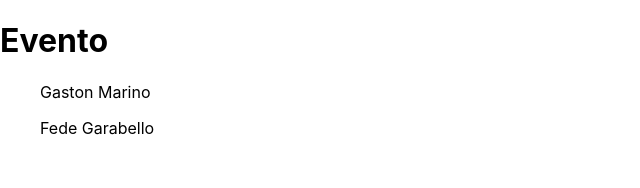
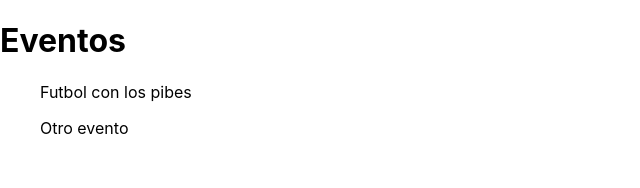
Before and after one commit to gmarino86/tp2-apphib, a React (Create React App) app in the folder front/: page / in a window 1280 px wide. Shown: the top 188 px of the page, without its empty margins (0-640 px from the left). Built offline with nearby package versions, Linux system fonts and the light colour scheme.

Commit message:
Home Con eventos

```diff
--- a/front/src/App.js
+++ b/front/src/App.js
@@ -1,9 +1,9 @@
-import Evento from './components/Evento/Evento';
+import Eventos from './components/Eventos/Eventos';
 import './App.css';
 
 function App() {
   return (
-    <Evento />
+    <Eventos />
   )
 }
 
--- a/front/src/components/Evento/Evento.jsx
+++ /dev/null
@@ -1,18 +0,0 @@
-import EventoJugadorListItem from "./EventoJugadorListItem"
-const JUGADORES_EVENTO = [
-    {"idJ": 1, "name": "Gaston Marino", "estado":1, "fecha":"2022-06-15 22:37:00"},
-    {"idJ": 2, "name": "Fede Garabello", "estado":1, "fecha":"2022-06-15 22:38:00"}
-]
-
-function Evento(){
-    return (
-        <div>
-            <h1>Evento</h1>
-            <ul>
-                {JUGADORES_EVENTO.map((jugador) => <EventoJugadorListItem key={jugador.idJ} player={jugador} />)}
-            </ul>
-        </div>
-    )
-}
-
-export default Evento
--- a/front/src/components/Evento/EventoJugadorListItem.jsx
+++ /dev/null
@@ -1,9 +0,0 @@
-function EventoJugadorListItem({ player }) {
-    return (
-    <li>
-        <p>{player.name}</p>
-    </li>
-    );
-}
-
-export default EventoJugadorListItem;
--- /dev/null
+++ b/front/src/components/Eventos/Eventos.jsx
@@ -0,0 +1,40 @@
+import EventosList from "./EventosList";
+const EVENTOS = [
+  {
+    _id: "61887816c49eaaed6b6aee08",
+    titulo: "Futbol con los pibes",
+    id_jugador: [2, 1],
+    lugar: "Costa Rica 5525",
+    deporte: "Futbol",
+    estado: 1,
+    cantParticipantes: 2,
+    dia: "Lunes",
+    hora: "18:00",
+  },
+  {
+    _id: "6188a39f4421f2d9073f6fca",
+    titulo: "Otro evento",
+    id_jugador: [1, 3, 4],
+    lugar: "Cramer 2291",
+    deporte: "Futbol",
+    estado: 1,
+    cantParticipantes: 2,
+    dia: "Jueves",
+    hora: "20:00",
+  },
+];
+
+function Evento() {
+  return (
+    <div>
+      <h1>Eventos</h1>
+      <ul>
+        {EVENTOS.map((evento) => (
+          <EventosList key={evento._id} event={evento} />
+        ))}
+      </ul>
+    </div>
+  );
+}
+
+export default Evento;
--- /dev/null
+++ b/front/src/components/Eventos/EventosList.jsx
@@ -0,0 +1,9 @@
+function EventoJugadorListItem({ event }) {
+    return (
+    <li>
+        <p>{event.titulo}</p>
+    </li>
+    );
+}
+
+export default EventoJugadorListItem;
```
Also changed, not shown: front/src/Services/eventos.service.js (deleted), 1 other file (tests, documents, lock files or other folders).
